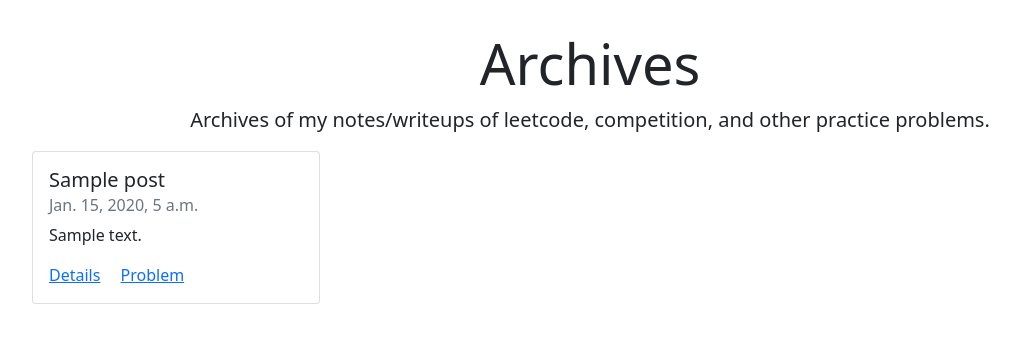
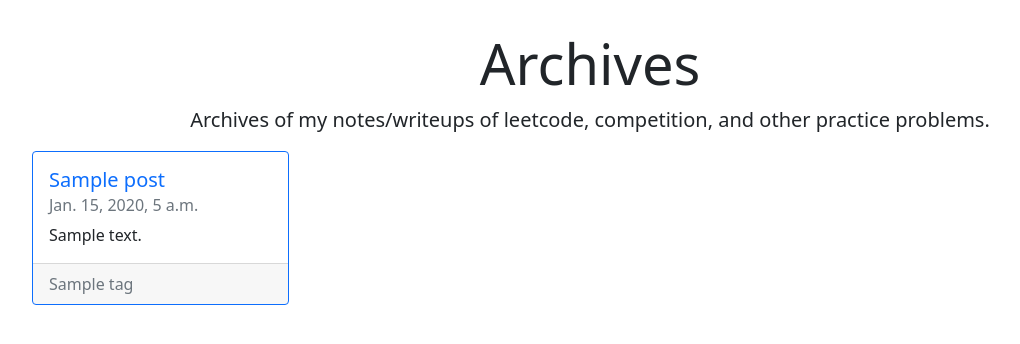
Before and after one commit to alansun17904/cp-adventures, a Django app: page /writeups/ in a window 1280 px wide. Shown: the part 56-400 px from the top of the page, without its empty margins (50-1070 px from the left). Run offline with Django 3.2, Linux system fonts and the light colour scheme; tables that the repository leaves empty hold one stand-in row (values such as "Sample post"); some libraries are stand-ins or nearby versions.

Commit message:
Changed style of cards so that more fit on the same row, and now the user is able to view the tags.

```diff
--- a/templates/writeups/writeups_list.html
+++ b/templates/writeups/writeups_list.html
@@ -5,21 +5,25 @@
         <h1 class="display-4">Archives</h1>
         <p class="lead">Archives of my notes/writeups of leetcode, competition, and other practice problems.</p>
     </div>
+    <div class="card-deck">
         {% for post in posts %}
-        <div class="card" style="width: 18rem; display: inline-block">
+            <div class="card border-primary" style="width: 23%; display: inline-block">
                 <div class="card-body">
-                <h5 class="card-title">{{ post.title }}</h5>
+                    <h5 class="card-title text-primary"><a href="{% url 'writeups:detail' pk=post.pk %}" style="text-decoration: none">{{ post.title }}</a></h5>
                     <h6 class="card-subtitle mb-2 text-muted">
                         {{ post.date }}
                     </h6>
                     <p class="card-text">
                         {{ post.text|preview }}
                     </p>
-                <a href="{% url 'writeups:detail' pk=post.pk %}" class="card-link">Details</a>
-                {% if post.url %}
-                <a href="{{ post.url }}" class="card-link">Problem</a>
-                {% endif %}
+
+                </div>
+                <div class="card-footer text-muted">
+                    {% for tag in post.tags.all %}
+                        {{ tag.name }}
+                    {% endfor %}
                 </div>
             </div>
         {% endfor %}
+    </div>
 {% endblock %}
```
Lines whose indentation alone changed are shown as unchanged.
